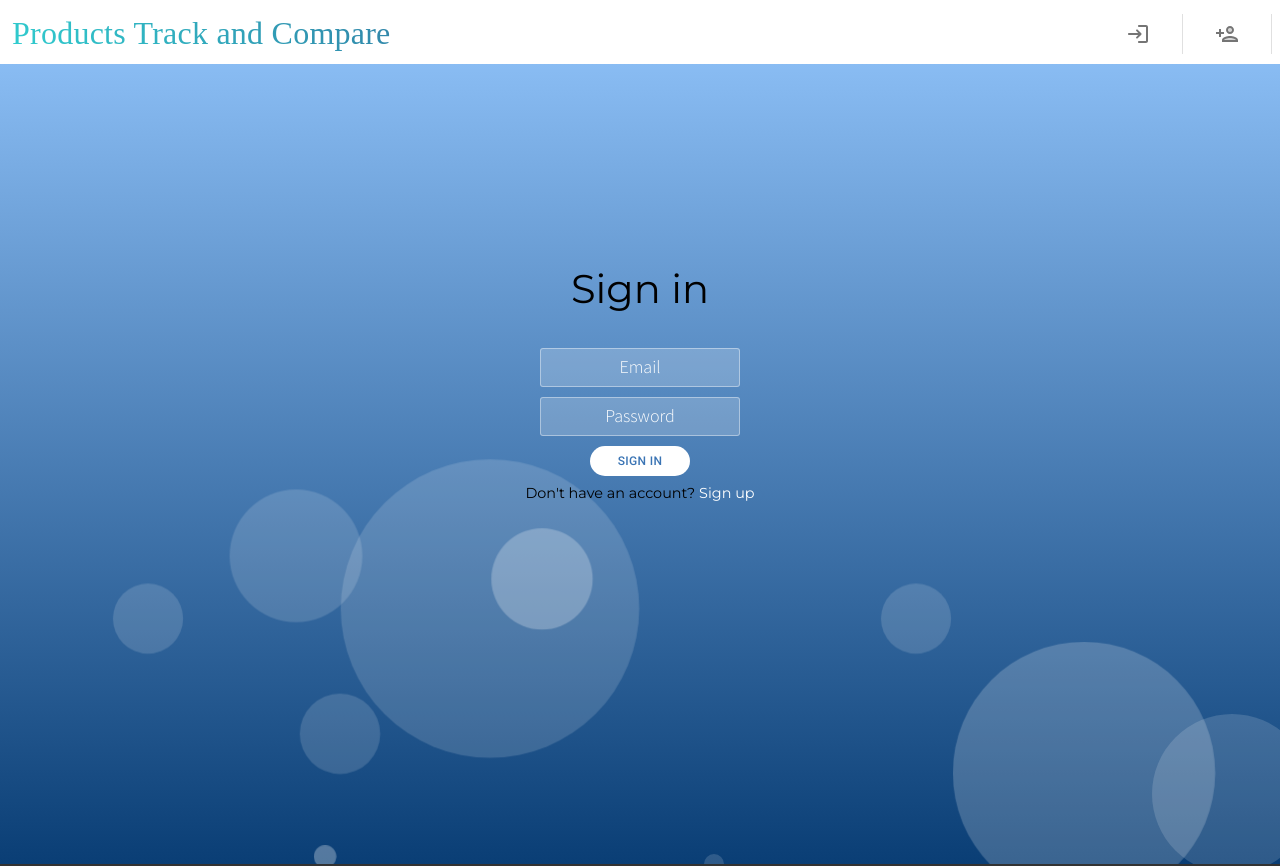
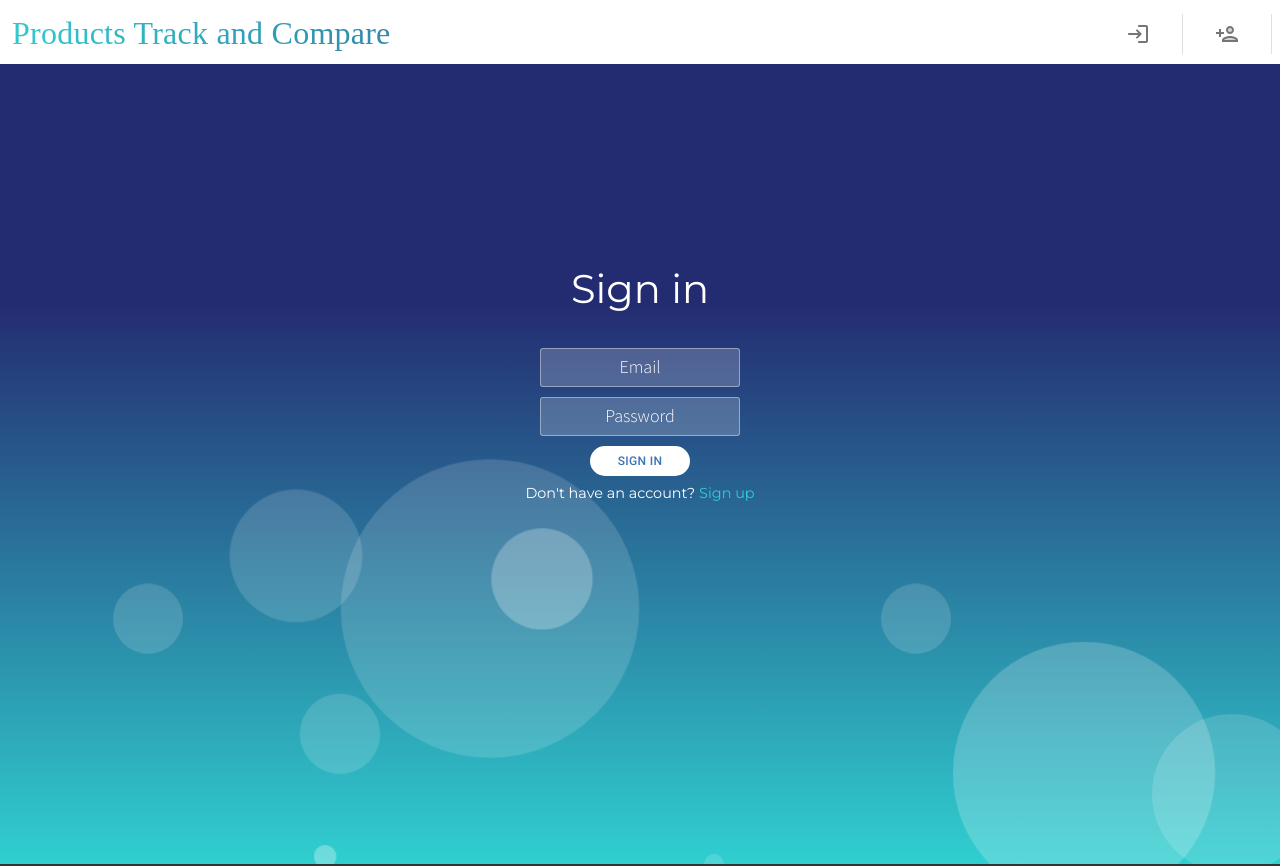
Before and after one commit to akamary/Trackercmp, a React (Create React App) app in the folder src/main/spring_front/: page / in a window 1280 px wide. Shown: the top 866 px of the page. Built offline with nearby package versions, Linux system fonts and the light colour scheme; a web font is replaced by a local one.

Commit message:
optimized few screen performance imporvement on screen and

```diff
--- a/src/main/spring_front/src/components/Product/Product.js
+++ b/src/main/spring_front/src/components/Product/Product.js
@@ -64,14 +64,18 @@ const Product = ({ name }) => {
           </Typography>
         </ProductMetaWrapper>
 
-        <Button color="primary" variant="contained" >
+        <Button
+          variant="contained"
+          sx={{
+            background: "linear-gradient(45deg, #330867 40% ,#30cfd0 100%)",
+          }}
+        >
           <Link style={{ textDecoration: "none" }} to={`/list`}>
             <Typography
               color={"white"}
               sx={{
-
                 [theme.breakpoints.down("md")]: {
-                  fontSize: "11px",
+                  fontSize: "10px",
                 },
               }}
             >
--- a/src/main/spring_front/src/components/Product/ProductList.js
+++ b/src/main/spring_front/src/components/Product/ProductList.js
@@ -28,11 +28,12 @@ import {
 import { Colors } from "./../../styles/theme/index.js";
 
 const ColorButton = styled(Button)(({ theme }) => ({
-  color: theme.palette.getContrastText(Colors.white),
-  background: Colors.primary,
+  color: "white",
+  //background: Colors.primary,
   class: "btn btn-primary btn-lg",
   borderRadius: 20,
-
+  backgroundColor: "#242c71",
+  background: "linear-gradient(45deg, #30cfd0 30%, #330867 90%)",
   "&:hover": {
     background: Colors.secondary,
   },
@@ -40,8 +41,8 @@ const ColorButton = styled(Button)(({ theme }) => ({
 
 const StyledTableCell = styled(TableCell)(({ theme }) => ({
   [`&.${tableCellClasses.head}`]: {
-    background: "linear-gradient(#09587a,#191654)",
-    height: "60px",
+    background: "linear-gradient(#30cfd0,#330867)",
+    height: "20px",
     color: theme.palette.common.white,
   },
   [`&.${tableCellClasses.body}`]: {
@@ -314,11 +315,8 @@ class ProductList extends Component {
                             this.submitProduct(product);
                           }}
                         >
-                          <IconButton>
-                            <AddShoppingCartOutlinedIcon
-                              fontSize="small"
-                              color="#ffffff"
-                            />
+                          <IconButton >
+                            <AddShoppingCartOutlinedIcon fontSize="small" />
                           </IconButton>
                         </ColorButton>
                       </StyledTableCell>
--- a/src/main/spring_front/src/components/User/Login.js
+++ b/src/main/spring_front/src/components/User/Login.js
@@ -89,7 +89,7 @@ const Login = (props) => {
           <span className="login-screen__subtext">
             Don't have an account?{" "}
             <Link
-              style={{ textDecoration: "none", color: Colors.white }}
+              style={{ textDecoration: "none", color: Colors.secondary }}
               to="/register"
             >
               Sign up
--- a/src/main/spring_front/src/components/User/LoginScreen.css
+++ b/src/main/spring_front/src/components/User/LoginScreen.css
@@ -39,7 +39,7 @@ body :-ms-input-placeholder {
 
 #wrapper {
   background: #50a3a2;
-  background: linear-gradient(to bottom, #89bcf3 0%, #0a3e75 100%);
+  background: linear-gradient(to bottom, #242c71 30%, #30cfd0 100%);
   position: relative;
   left: 0;
   width: 100%;
@@ -64,11 +64,13 @@ body :-ms-input-placeholder {
 }
 .container h1 {
   font-size: 40px;
+  color: white;
   transition-duration: 1s;
   transition-timing-function: ease-in;
   font-weight: 300;
 }
 .login-screen__subtext {
+  color: white;
   font-size: 0.9rem;
   display: block;
   margin: 0.5rem 0;
```
Also changed, not shown: 1 other file (tests, documents, lock files or other folders).
